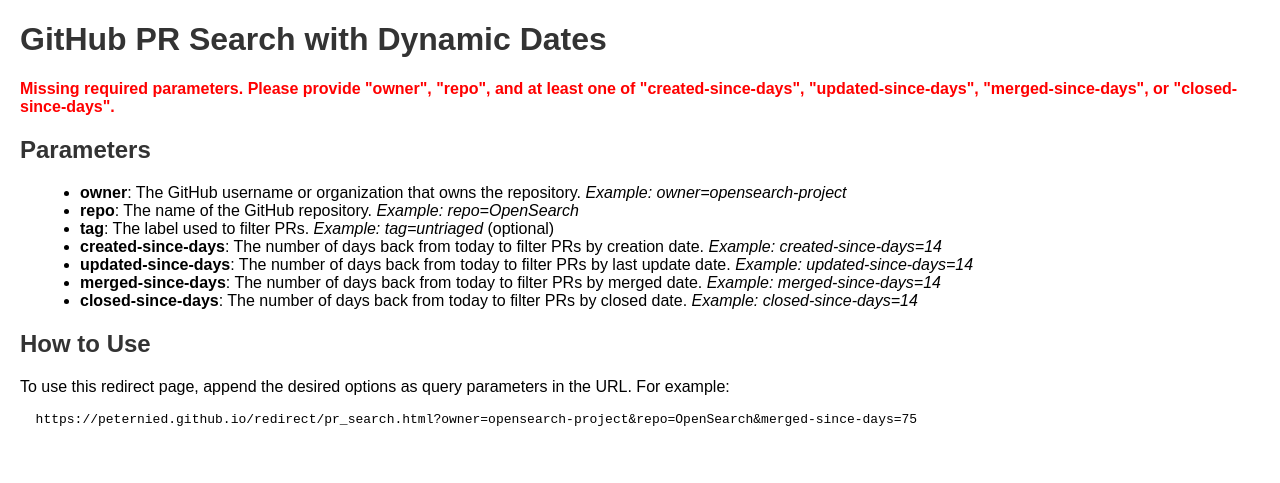
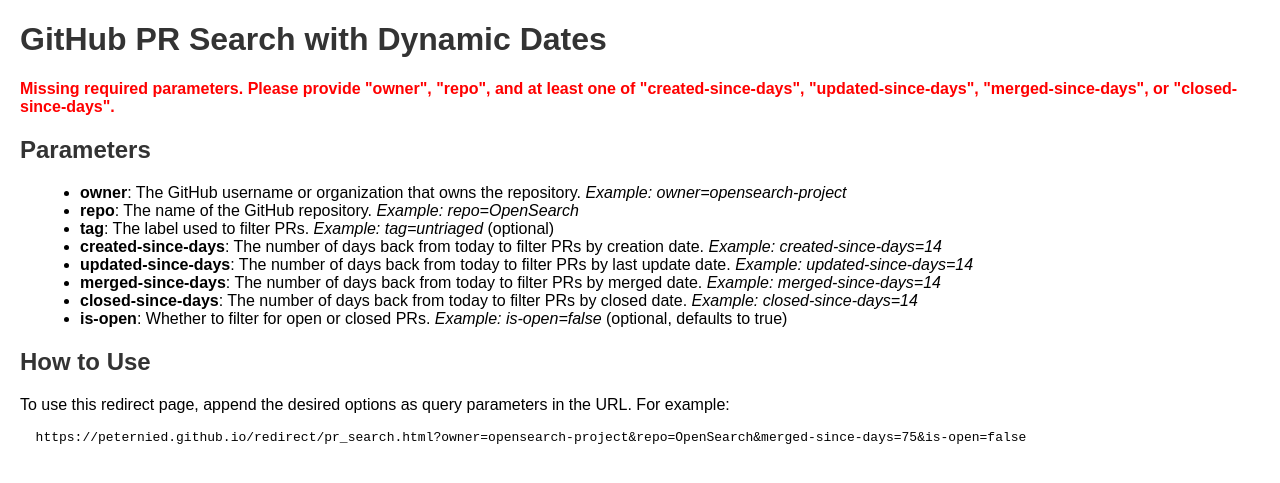
Before and after one commit to peternied/peternied.github.io, a Jekyll site: the page redirect/pr_search.html, which Jekyll copies as it is, in a window 1280 px wide. Shown: the top 483 px of the page. Built offline with Jekyll 4.4.1, drawn with Linux system fonts in a browser that asks for light colours.

Commit message:
Add is-open parameter to redirect
Signed-off-by: Andre Kurait <akurait@amazon.com>

```diff
--- a/redirect/issue_search.html
+++ b/redirect/issue_search.html
@@ -44,6 +44,7 @@
       var createdDays = parseInt(getQueryParam('created-since-days'), 10);
       var updatedDays = parseInt(getQueryParam('updated-since-days'), 10);
       var closedDays = parseInt(getQueryParam('closed-since-days'), 10);
+      var isOpen = getQueryParam('is-open') !== 'false'; // Default to true
 
       // Check for required parameters
       if (!owner || !repo || (isNaN(createdDays) && isNaN(updatedDays) && isNaN(closedDays))) {
@@ -64,7 +65,7 @@
       }
 
       // Construct the URL with the dynamic date and parameters
-      var query = `is%3Aissue+is%3Aopen`;
+      var query = `is%3Aissue+is%3A${isOpen ? 'open' : 'closed'}`;
       if (tag) {
         query += `+label%3A${tag}`;
       }
@@ -105,6 +106,7 @@
         updated-since-days=14</i></li>
     <li><b>closed-since-days</b>: The number of days back from today to filter issues by closed date. <i>Example:
         closed-since-days=14</i></li>
+    <li><b>is-open</b>: Whether to filter for open or closed issues. <i>Example: is-open=false</i> (optional, defaults to true)</li>
   </ul>
   <h2>How to Use</h2>
   <p>To use this redirect page, append the desired options as query parameters in the URL. For example:</p>
--- a/redirect/pr_search.html
+++ b/redirect/pr_search.html
@@ -45,6 +45,7 @@
       var updatedDays = parseInt(getQueryParam('updated-since-days'), 10);
       var mergedDays = parseInt(getQueryParam('merged-since-days'), 10);
       var closedDays = parseInt(getQueryParam('closed-since-days'), 10);
+      var isOpen = getQueryParam('is-open') !== 'false'; // Default to true
 
       // Check for required parameters
       if (!owner || !repo || (isNaN(createdDays) && isNaN(updatedDays) && isNaN(mergedDays) && isNaN(closedDays))) {
@@ -65,7 +66,7 @@
       }
 
       // Construct the URL with the dynamic date and parameters
-      var query = `is%3Apr+is%3Amerged`;
+      var query = `is%3Apr+is%3A${isOpen ? 'open' : 'closed'}`;
       if (tag) {
         query += `+label%3A${tag}`;
       }
@@ -111,11 +112,12 @@
         merged-since-days=14</i></li>
     <li><b>closed-since-days</b>: The number of days back from today to filter PRs by closed date. <i>Example:
         closed-since-days=14</i></li>
+    <li><b>is-open</b>: Whether to filter for open or closed PRs. <i>Example: is-open=false</i> (optional, defaults to true)</li>
   </ul>
   <h2>How to Use</h2>
   <p>To use this redirect page, append the desired options as query parameters in the URL. For example:</p>
   <pre>
-  https://peternied.github.io/redirect/pr_search.html?owner=opensearch-project&repo=OpenSearch&merged-since-days=75
+  https://peternied.github.io/redirect/pr_search.html?owner=opensearch-project&repo=OpenSearch&merged-since-days=75&is-open=false
   </pre>
 </body>
 
```
